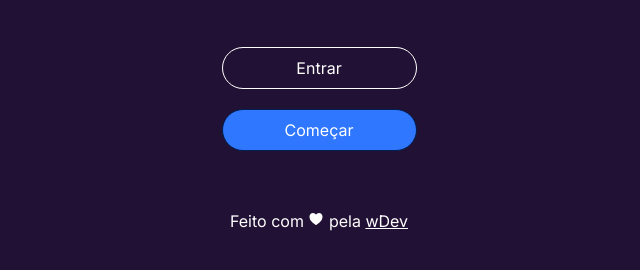
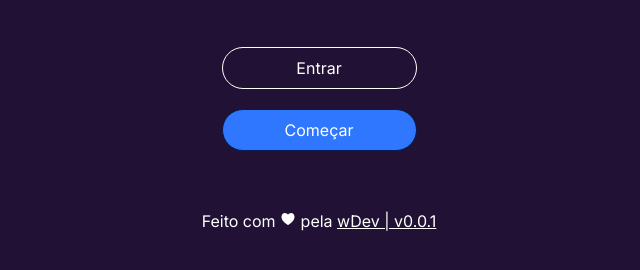
Before and after one commit to renatowillon/wDev-Finance, a plain HTML site: page index.html in a window 1280 px wide. Shown: the part 246-516 px from the top of the page, without its empty margins (321-961 px from the left). Drawn offline with nearby package versions, Linux system fonts and the light colour scheme.

Commit message:
Inclusão de Versão

```diff
--- a/index.html
+++ b/index.html
@@ -22,7 +22,9 @@
   </body>
   <footer>
     Feito com <ion-icon name="heart"></ion-icon> pela
-    <a href="https://www.instagram.com/willondesign" target="_blank">wDev</a>
+    <a href="https://www.instagram.com/willondesign" target="_blank"
+      >wDev | v0.0.1</a
+    >
   </footer>
   <script
     type="module"
```
